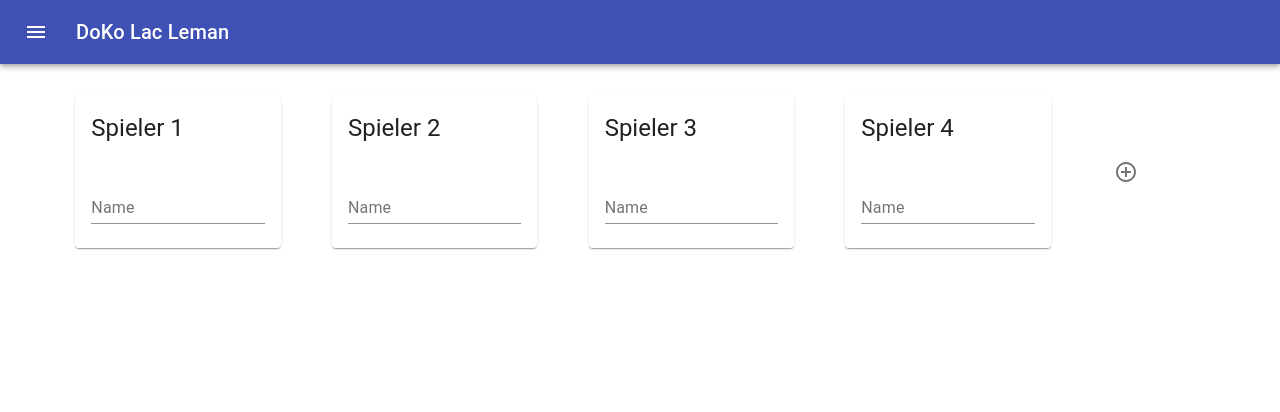
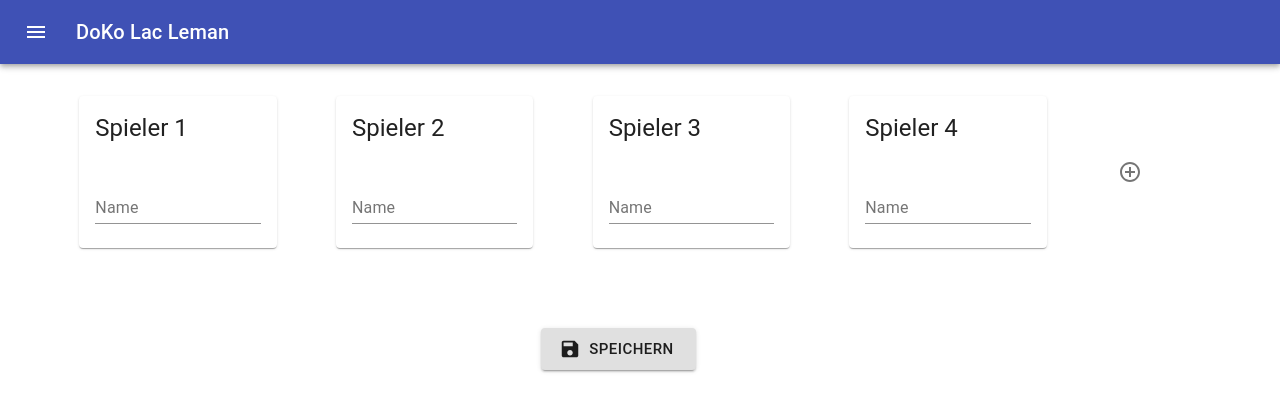
Before and after one commit to druxx/doko, a React (Create React App) app: page /#/players in a window 1280 px wide. Shown: the top 412 px of the page. Built offline with nearby package versions, Linux system fonts and the light colour scheme.

Commit message:
first working version of  Players view

```diff
--- a/src/components/Players.js
+++ b/src/components/Players.js
@@ -1,8 +1,10 @@
 import React, { Component } from 'react';
 import { connect } from "react-redux";
-import { Container, Grid, Card, CardHeader, CardContent, TextField, IconButton } from '@material-ui/core';
+import { Container, Grid, Card, CardHeader, CardContent, TextField, Button, IconButton } from '@material-ui/core';
+import SaveIcon from '@material-ui/icons/Save'
 import AddCircleOutlineOutlinedIcon from '@material-ui/icons/AddCircleOutlineOutlined';
 import { withStyles } from '@material-ui/core/styles';
+import { setPlayerNames, incrementNumberOfPlayers } from "../redux/actions";
 
 const styles = theme => ({
     paper: {
@@ -32,19 +34,25 @@ const mapStateToProps = state => {
 
 class Players extends Component {
 
+    handleAddPlayer = () => {
+        this.props.incrementNumberOfPlayers();
+    }
+
+    handleSave = () => {
+        const names = this.textfields.map(textfield => textfield.value);
+        this.props.setPlayerNames(names);
+    }
 
     render() {
         const { classes, players } = this.props;
+        this.players = players;
+        this.textfields = Array(players.length);
 
         return (
             <div className={classes.content}>
               <Container maxWidth="xl" className={classes.container}>
-                <Grid
-                    container
-                    direction="row"
-                    justify="space-evenly"
-                    alignItems="center"
-                >
+                <Grid container spacing={10} direction="column" justify="space-evenly" alignItems="center">
+                    <Grid container item xs={12} spacing={1} justify="space-evenly" alignItems="center">
                         {players.map((player,index) => {
                             const title = 'Spieler ' + (index + 1);
                             return (
@@ -55,6 +63,7 @@ class Players extends Component {
                                             <TextField
                                                 label='Name'
                                                 defaultValue={player.name}
+                                                inputRef={(c) => {this.textfields[index] = c}}
                                             />
                                         </CardContent>
                                     </Card>
@@ -62,9 +71,17 @@ class Players extends Component {
                             );
                         })}
                         <Grid item xs={1}>
-                        <IconButton aria-label="delete">
+                            <IconButton aria-label="add" onClick={this.handleAddPlayer}>
                                 <AddCircleOutlineOutlinedIcon />
                             </IconButton>
+                        </Grid>
+                    </Grid>
+                    <Grid container item xs={12} spacing={1} justify="space-evenly" alignItems="center">
+                        <Grid item xs={2}>
+                            <Button onClick={this.handleSave} variant="contained" size="large" className={classes.button} startIcon={<SaveIcon />}>
+                                Speichern
+                            </Button>
+                        </Grid>
                     </Grid>
                 </Grid>
               </Container>
@@ -74,4 +91,4 @@ class Players extends Component {
 }
 
 const StyledPlayers = withStyles(styles, { withTheme: true })(Players)
-export default connect(mapStateToProps)(StyledPlayers);
+export default connect(mapStateToProps, {setPlayerNames, incrementNumberOfPlayers})(StyledPlayers);
--- a/src/redux/reducers/playersReducer.js
+++ b/src/redux/reducers/playersReducer.js
@@ -1,22 +1,29 @@
+import { cloneDeep } from 'lodash';
+
+
 const initialState = {
-    players: Array(4).fill({name:'', points:0, soli:0, rank:0, pos:0})
-  };
+    players: Array.from({length: 4}, (_, id) => ({name:'', points:0, soli:0, rank:0, pos:id}))
+};
 
-  export default function(state = initialState, action) {
+export default function(state = initialState, action) {
     switch (action.type) {
       case 'SET_PLAYER_NAMES': {
         const playerNames = action.payload;
-        let players = state.players;
-        if (playerNames.length > state.players.length) {
-            players = [];
-            playerNames.forEach(player => {
-                players.push({name: player});
-            });
-        } else {
-            players.forEach( (player,index) => {
-                player.name = playerNames[index];
-            });
-        }
+        let players = cloneDeep(state.players);
+        players.forEach( (player,i) => {
+          player.name = playerNames[i];
+        });
+
+        return {
+          ...state,
+          players: players
+        };
+      }
+
+      case 'INC_PLAYERS': {
+        const playerNames = action.payload;
+        let players = [...state.players];
+        players.push({name:'', points:0, soli:0, rank:0, pos:players.length});
 
         return {
           ...state,
```
Lines whose indentation alone changed are shown as unchanged.
